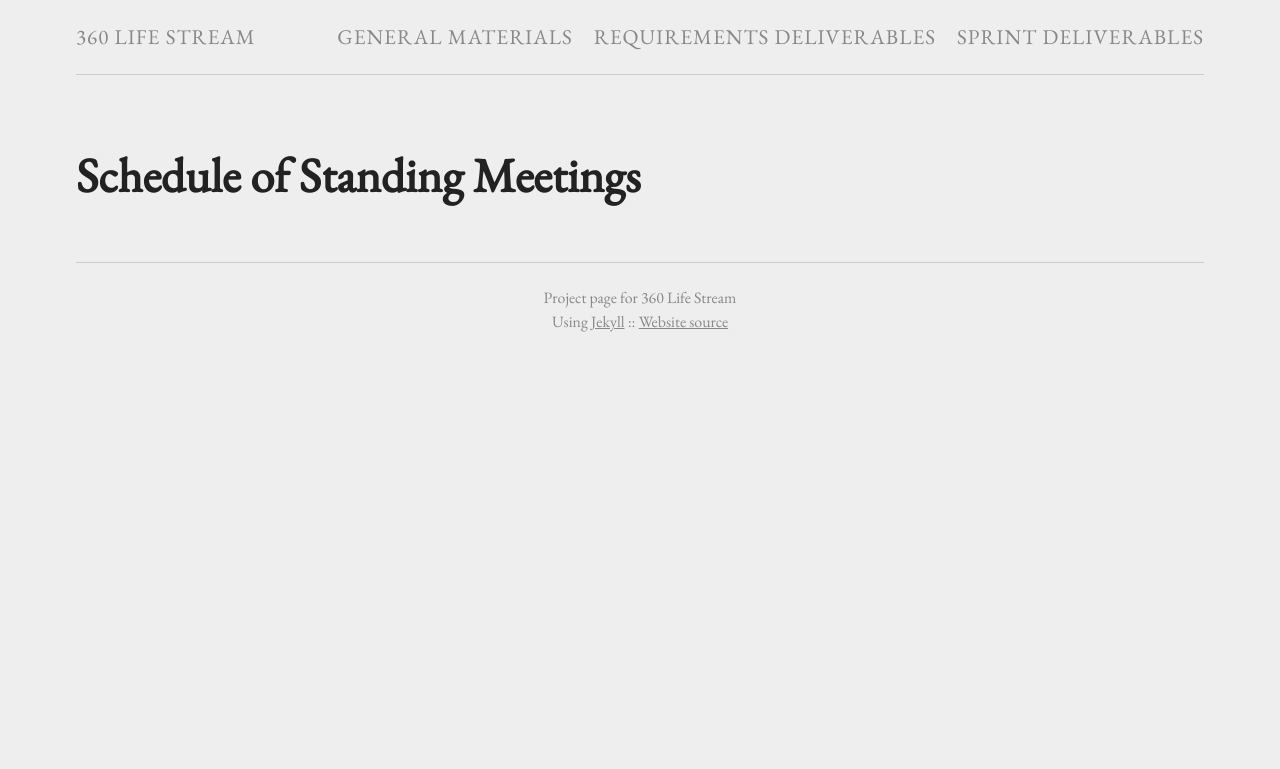
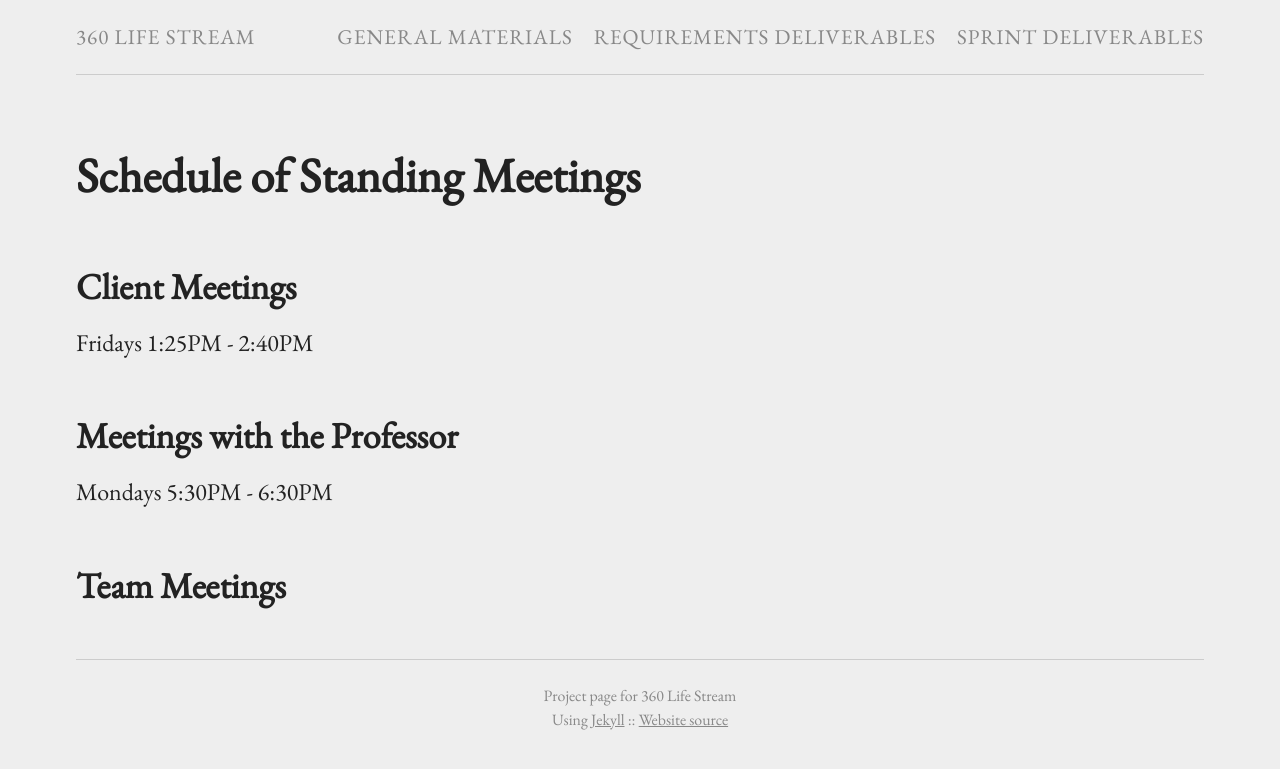
Before and after one commit to 360ls/360ls, a Jekyll site: the page built from schedule.md, in a window 1280 px wide. Shown: the top 769 px of the page. Built offline with Jekyll 4.4.1, drawn with Linux system fonts in a browser that asks for light colours.

Commit message:
add schedule info

```diff
--- a/schedule.md
+++ b/schedule.md
@@ -3,3 +3,11 @@ layout: page
 title: Schedule of Standing Meetings
 permalink: /schedule/
 ---
+
+## Client Meetings
+Fridays 1:25PM - 2:40PM
+
+## Meetings with the Professor
+Mondays 5:30PM - 6:30PM
+
+## Team Meetings
```
Also changed, not shown: stories.md (+5 -0 lines).
